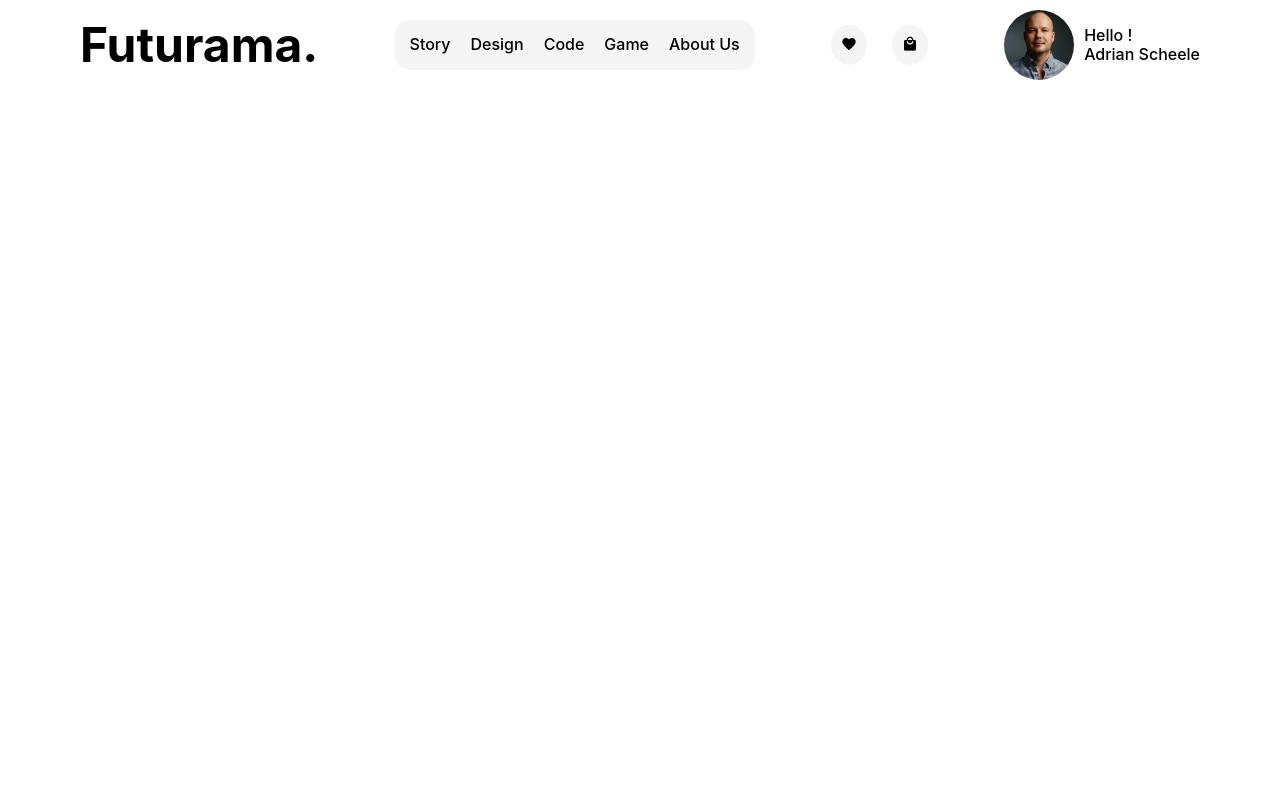
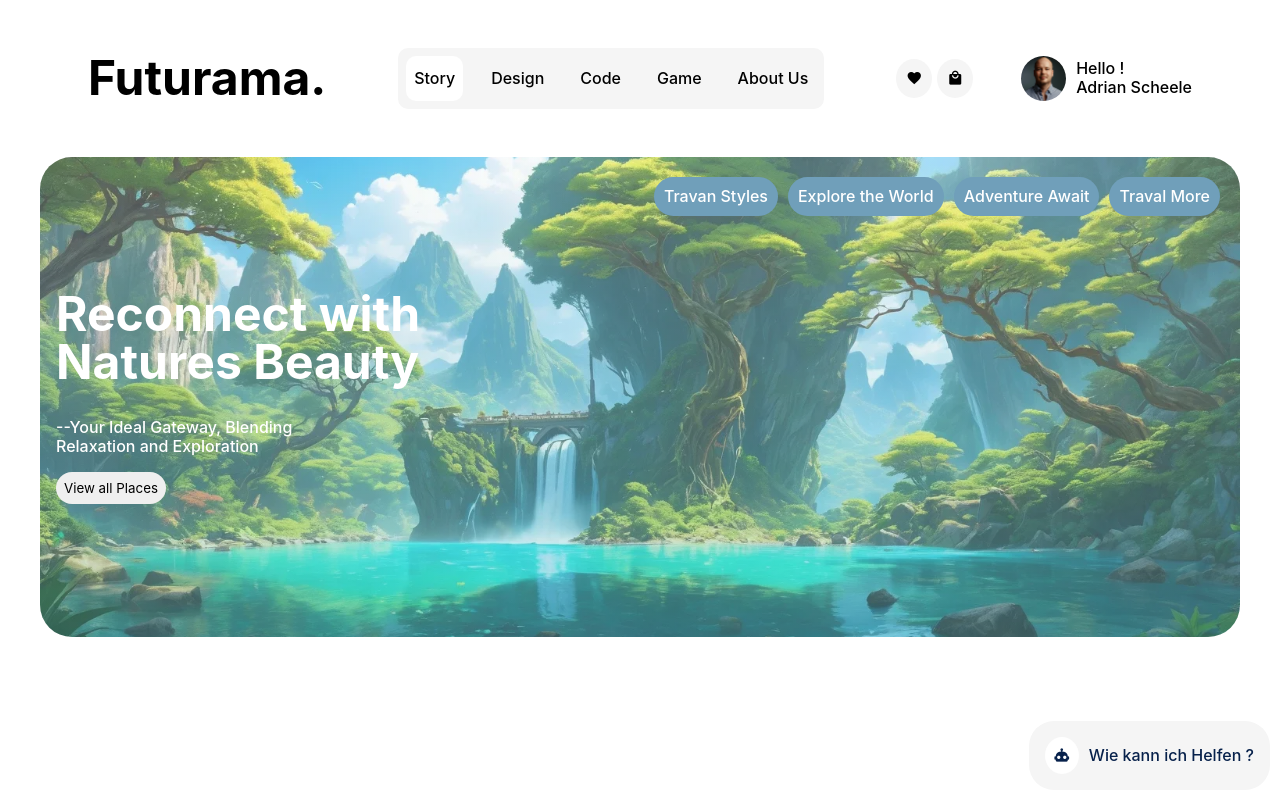
Before and after one commit to Adrian9777/futurama, a website: page index.html in a window 1280 px wide. Drawn offline with Linux system fonts and the light colour scheme.

Commit message:
added section hero

```diff
--- a/index.html
+++ b/index.html
@@ -9,19 +9,24 @@
 
 </head>
 <body>
+<div class="chatbot">
+    <i class="mdi mdi-robot"></i>
+    <p>Wie kann ich Helfen ?</p>
+</div>
 <section class="top-bar">
     <div class="logo">
         <h1>Futurama.</h1>
     </div>
     <nav class="navigation">
         <ul>
-            <li><a href="">Story</a></li>
+            <li class="active"><a href="">Story</a></lic>
             <li><a href="">Design</a></li>
             <li><a href="">Code</a></li>
             <li><a href="">Game</a></li>
             <li><a href="">About Us</a></li>
         </ul>
     </nav>
+    <div class="user-section">
         <div class="icon-nav">
             <i class="mdi mdi-heart"></i>
             <i class="mdi mdi-shopping"></i>
@@ -37,6 +42,21 @@
                 </div>
             </div>
         </div>
+    </div>
+</section>
+<section class="section-hero">
+    <div class="tags">
+        <ul>
+            <li class="tag">Travan Styles</li>
+            <li class="tag">Explore the World</li>
+            <li class="tag">Adventure Await</li>
+            <li class="tag">Traval More</li>
+        </ul>
+    </div>
+    <div class="hero-description">
+        <h1>Reconnect with <br>Natures Beauty</h1>
+        <p>--Your Ideal Gateway, Blending <br> Relaxation and Exploration</p>
+        <button class="btn">View all Places</button>
 </section>
 </body>
 </html>
--- a/styles.css
+++ b/styles.css
@@ -11,8 +11,8 @@
     --base-font-size: 16px;
     --base-font-line-heigt: 1.2em;
     --base-font-weight: 500;
-
-
+    --base-navigation-borderRadius: 10px;
+    --base-section-border-radius: 32px
 }
 
 body{
@@ -26,6 +26,8 @@ body{
 
 h1, h2, h3 {
     font-weight: 700;
+    margin-bottom: 2rem;
+line-height: 3rem;
 }
 
 h1 {
@@ -39,34 +41,101 @@ h3 {
     font-size: 1.5rem;
 }
 
+p {
+    margin-bottom: 1rem;
+}
+
+.btn {
+    padding: 8px;
+    border: none;
+    border-radius: 25px;
+}
+section {
+    max-width: 1200px;
+    width: 100%;
+    margin: 0 auto;
+}
+.active{
+    background: white;
+
+}
+
+.chatbot{
+    display: flex;
+    flex-direction: row;
+    gap: 10px;
+    background: #f5f5f5;
+    min-width: 200px;
+    width: fit-content;
+    justify-content: center;
+    align-items: center;
+    padding: 1rem;
+    border-radius: 25px;
+    cursor:  pointer;
+    position: fixed;
+    bottom: 10px;
+    right: 10px;
+
+}
+
+.chatbot p {
+    margin: 0;
+}
+
+.chatbot i {
+    background: white;
+    padding: 9px;
+    border-radius: 50%;
+}
+
 .top-bar {
     display: flex;              /* ordnet alle Kinder nebeneinander an */
     align-items: center;        /* vertikal zentrieren */
     justify-content: space-between; /* verteilt Platz gleichmäßig */
-    padding: 10px 20px;
+    padding: 3rem;
     background-color: #fff;     /* optional: Hintergrundfarbe */
     color: black;
     margin-left: 60px;
-    margin-right: 60px
+    margin-right: 60px;
+    margin: 0 auto;
 }
+.top-bar h1, .top-bar p {
+    margin: 0;
+}
+
+.user-section {
+    display: flex;
+    flex-direction: row;
+    align-items: center;
+    gap: 3rem;
+    justify-content: flex-end;
+}
+
 
 .navigation {
     background-color: #f5f5f5;
-    border-radius: 15px;
+    border-radius: var(--base-navigation-borderRadius);
 }
+
 
 .navigation ul{
     display: flex;
     list-style: none;
     gap: 20px;
-    padding: 15px;
+    padding: .5rem;
 
+}
+
+.navigation ul li {
+    padding: .8rem .5rem;
+    border-radius: var(--base-navigation-borderRadius);
 }
 
 .navigation ul li a{
     color: black;
     text-decoration: none;
 }
+
 
 .profile {
     display: flex;
@@ -76,14 +145,14 @@ h3 {
 }
 
 .profile img {
-    width: 70px;
+    width: 45px;
     border-radius: 50%;
 
 }
 
 .icon-nav{
     display: flex;
-    gap: 25px
+gap: 5px;
 }
 
 .icon-nav i{
@@ -92,3 +161,47 @@ h3 {
     border-radius: 50%;
 
 }
+
+.section-hero {
+    margin-left: 60px;
+    margin-right: 60px;
+    padding: 1rem;
+    border-radius: var(--base-section-border-radius);
+    margin: 0 auto;
+    min-height: 60vh;
+    height: 100%;
+    display: flex;
+    position: relative;
+    flex-direction: column;
+    justify-content: center;
+    align-items: flex-start;
+    /*https://www.w3schools.com/css/css_background_shorthand.asp*/
+    background: linear-gradient(to bottom, rgba(255,255, 255, .3),rgba(122,197,205, .4)),
+    url("img/heroImage.webp")no-repeat center center/cover;
+
+}
+
+.section-hero h1, .section-hero p {
+    color: white;
+}
+
+.tags {
+    position: absolute;
+    display: flex;
+    justify-content: flex-end;
+    top: 20px;
+    right: 20px;
+}
+ul {
+    display: flex;
+    flex-direction: row;
+    list-style-type: none;
+    gap: 10px;
+}
+
+.tag {
+    background-color: #709fba;
+    color: white;
+    padding: 10px;
+    border-radius: 30px;
+}
```
Also changed, not shown: img/heroImage.webp (added). Lines whose indentation alone changed are shown as unchanged.
